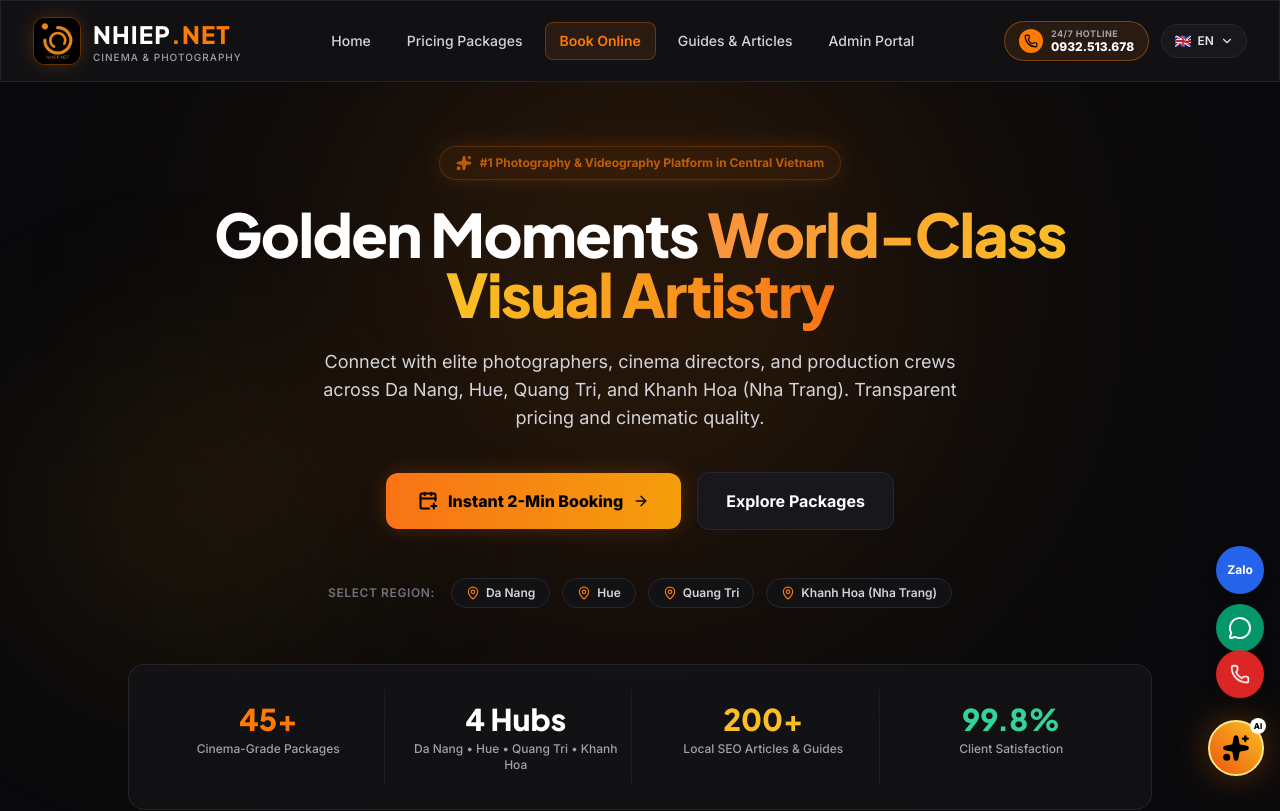
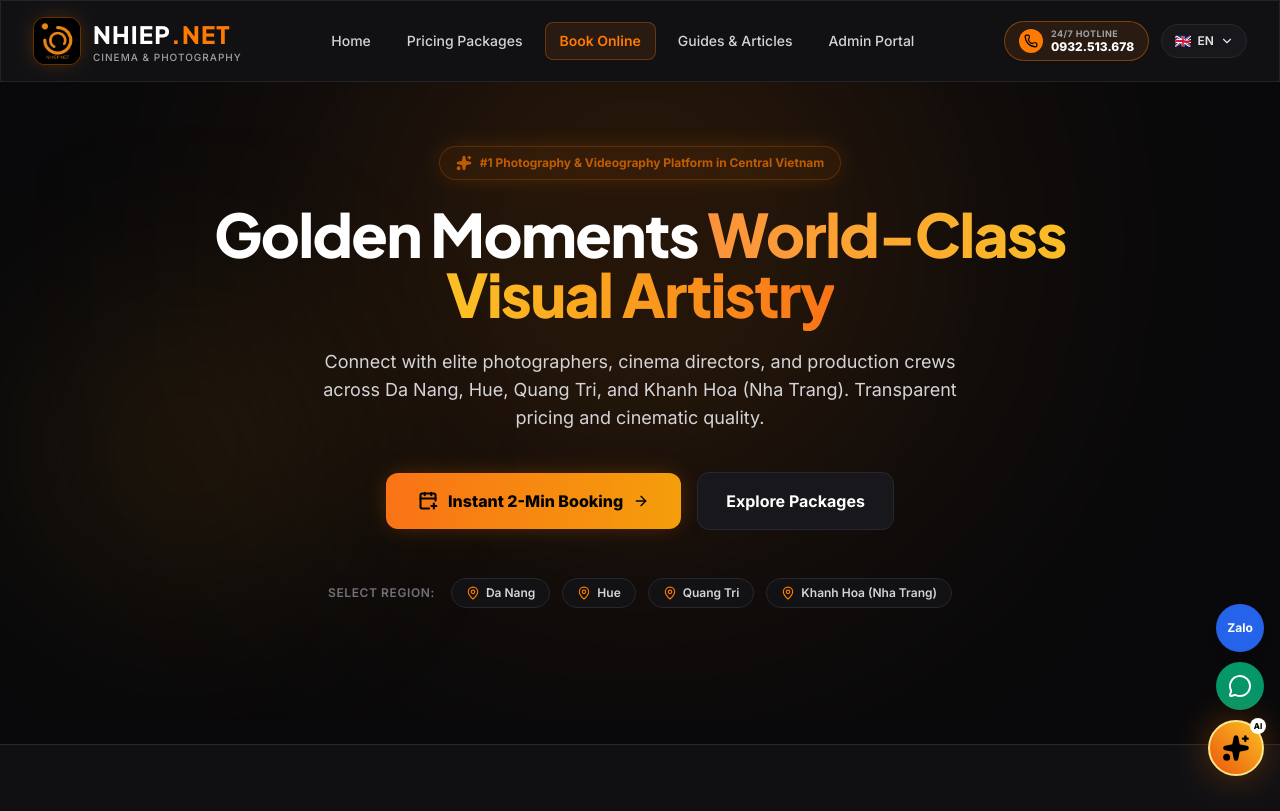
Before and after one commit to NewHOLDINGS/nhiep-net, a Next.js app: page /en in a window 1280 px wide. Shown: the top 811 px of the page. Built offline with nearby package versions, Linux system fonts and the light colour scheme.

Commit message:
refactor: remove hero stats section and red quick-call floating button

```diff
--- a/src/components/FloatingContacts.tsx
+++ b/src/components/FloatingContacts.tsx
@@ -2,7 +2,7 @@
 
 import React, { useState } from 'react';
 import { Locale } from '@/types';
-import { Phone, MessageCircle, Sparkles, X } from 'lucide-react';
+import { MessageCircle, Sparkles, X } from 'lucide-react';
 import AiChatbotModal from './AiChatbotModal';
 
 export default function FloatingContacts({ locale }: { locale: Locale }) {
@@ -39,18 +39,6 @@ export default function FloatingContacts({ locale }: { locale: Locale }) {
           </span>
         </a>
 
-        {/* Hotline Call Button */}
-        <a
-          href="tel:0932513678"
-          className="group relative flex items-center justify-center w-12 h-12 rounded-full bg-red-600 hover:bg-red-500 text-white shadow-lg transition-transform hover:scale-110 animate-bounce"
-          aria-label="Call Hotline 0932513678"
-        >
-          <Phone className="w-5 h-5" />
-          <span className="absolute right-14 bg-surface-elevated text-white border border-surface-border text-xs px-2.5 py-1 rounded-lg opacity-0 pointer-events-none group-hover:opacity-100 transition-opacity whitespace-nowrap shadow-xl">
-            Hotline: 0932.513.678
-          </span>
-        </a>
-
         {/* Gemini AI Floating Bubble */}
         <button
           onClick={() => setChatOpen(true)}
--- a/src/components/HeroSection.tsx
+++ b/src/components/HeroSection.tsx
@@ -90,34 +90,6 @@ export default function HeroSection({
             ))}
           </div>
         </div>
-
-        {/* Stats Grid Bar */}
-        <div className="mt-14 max-w-5xl mx-auto grid grid-cols-2 md:grid-cols-4 gap-4 p-6 glass-panel rounded-2xl border border-surface-border">
-          <div className="text-center p-3 border-r border-surface-border/50 last:border-none">
-            <p className="font-heading font-black text-2xl sm:text-3xl text-brand">
-              {dict.hero.stat1Number}
-            </p>
-            <p className="text-xs text-zinc-400 mt-1 font-medium">{dict.hero.stat1Label}</p>
-          </div>
-          <div className="text-center p-3 border-r border-surface-border/50 last:border-none">
-            <p className="font-heading font-black text-2xl sm:text-3xl text-white">
-              {dict.hero.stat2Number}
-            </p>
-            <p className="text-xs text-zinc-400 mt-1 font-medium">{dict.hero.stat2Label}</p>
-          </div>
-          <div className="text-center p-3 border-r border-surface-border/50 last:border-none">
-            <p className="font-heading font-black text-2xl sm:text-3xl text-amber-400">
-              {dict.hero.stat3Number}
-            </p>
-            <p className="text-xs text-zinc-400 mt-1 font-medium">{dict.hero.stat3Label}</p>
-          </div>
-          <div className="text-center p-3">
-            <p className="font-heading font-black text-2xl sm:text-3xl text-emerald-400">
-              {dict.hero.stat4Number}
-            </p>
-            <p className="text-xs text-zinc-400 mt-1 font-medium">{dict.hero.stat4Label}</p>
-          </div>
-        </div>
       </div>
     </section>
   );
```
